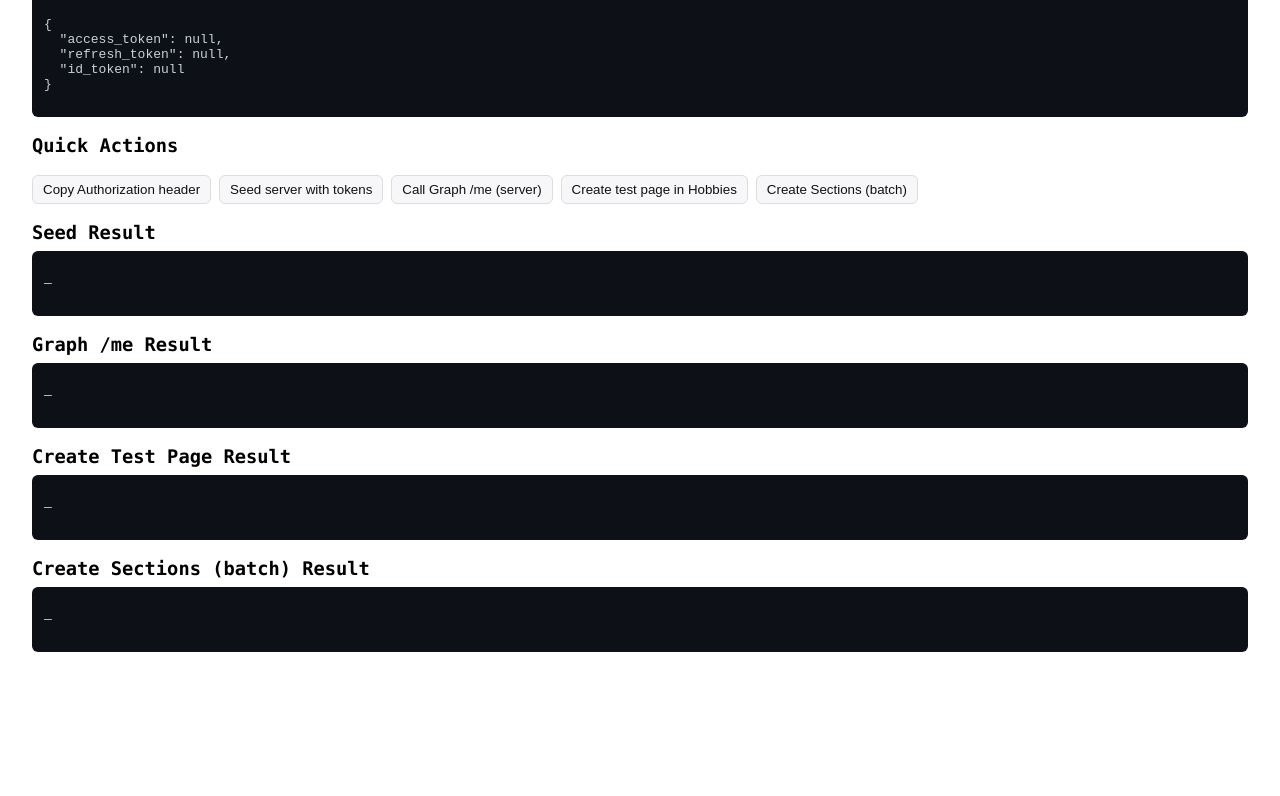
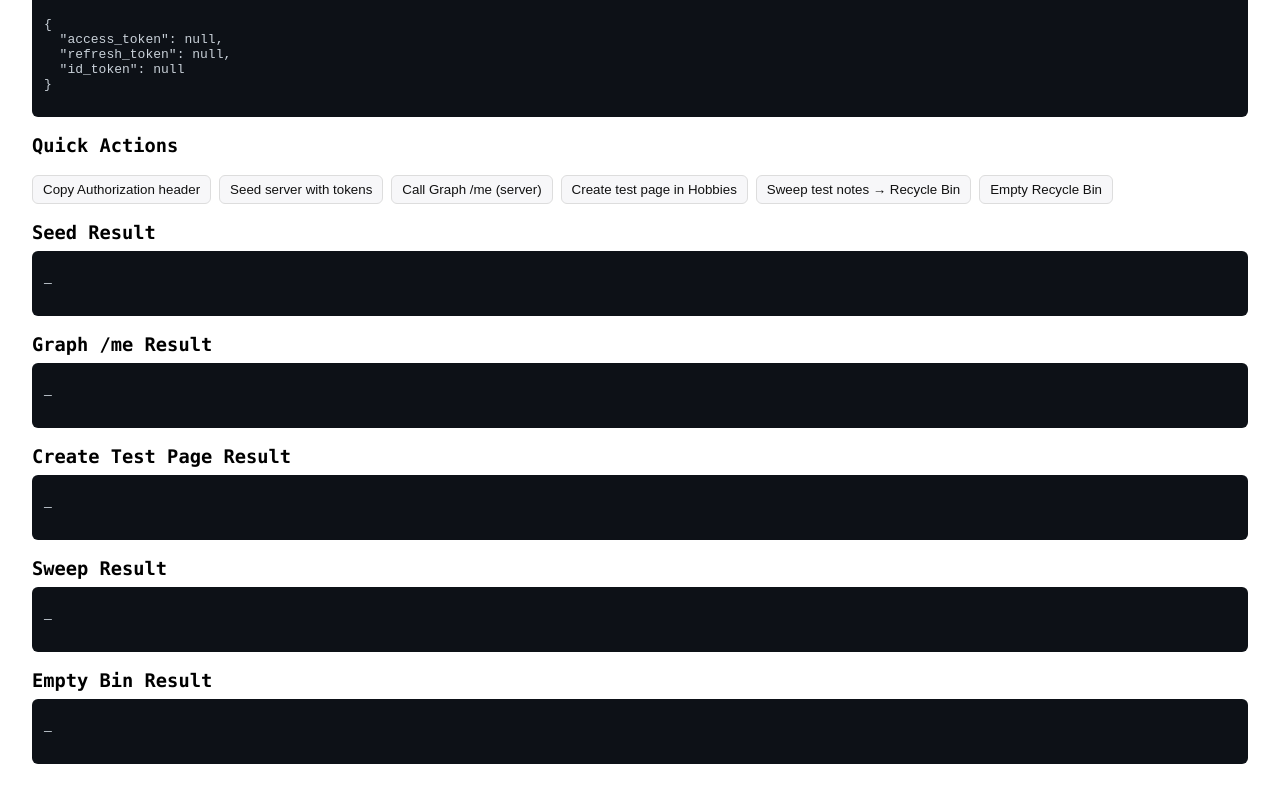
Before and after one commit to tchaudhry907/alice-onenote-router, a Next.js app: page /debug/diagnostics in a window 1280 px wide. Shown: the part 277-1073 px from the top of the page. Before the commit the page ends 961 px from the top, so only its background shows below. Built offline with nearby package versions, Linux system fonts and the light colour scheme.

Commit message:
Refactor diagnostics.js to add sweep and empty functions

```diff
--- a/pages/debug/diagnostics.js
+++ b/pages/debug/diagnostics.js
@@ -7,7 +7,8 @@ export default function Diagnostics() {
   const [seedResult, setSeedResult] = useState(null);
   const [meResult, setMeResult] = useState(null);
   const [createResult, setCreateResult] = useState(null);
-  const [batchResult, setBatchResult] = useState(null);
+  const [sweepResult, setSweepResult] = useState(null);
+  const [emptyResult, setEmptyResult] = useState(null);
 
   const baseUrl = useMemo(() => {
     if (typeof window === "undefined") return "";
@@ -31,6 +32,7 @@ export default function Diagnostics() {
       setStatus("Failed to load tokens");
     }
   }
+
   useEffect(() => { reloadTokens(); }, [baseUrl, wantFull]);
 
   async function copyAuthHeader() {
@@ -42,28 +44,26 @@ export default function Diagnostics() {
 
   async function seedServerWithTokens() {
     if (!tokens?.access_token || !tokens?.refresh_token || !tokens?.id_token) {
-      alert("Need access_token, refresh_token, and id_token. Click “Refresh Tokens”, then Reload Tokens.");
+      alert("Need access_token, refresh_token, and id_token. Click 'Refresh Tokens' then 'Reload Tokens' first.");
       return;
     }
     const r = await fetch("/api/debug/tokens/import", {
       method: "POST",
       headers: { "Content-Type": "application/json" },
+      credentials: "include",
       body: JSON.stringify({
         access_token: tokens.access_token,
         refresh_token: tokens.refresh_token,
         id_token: tokens.id_token,
       }),
-      credentials: "include",
     });
-    const j = await r.json();
-    setSeedResult(j);
+    setSeedResult(await r.json());
     await reloadTokens();
   }
 
   async function callGraphMe() {
     const r = await fetch("/api/graph/me", { credentials: "include" });
-    const j = await r.json();
-    setMeResult(j);
+    setMeResult(await r.json());
   }
 
   async function createTestPage() {
@@ -79,23 +79,34 @@ export default function Diagnostics() {
         html: "<p>Created via Diagnostics button ✅</p>",
       }),
     });
-    const j = await r.json();
-    setCreateResult(j);
+    setCreateResult(await r.json());
   }
 
-  async function batchCreateSections() {
-    setBatchResult({ loading: true });
-    const r = await fetch("/api/graph/sections-create-batch", {
+  async function sweepToBin() {
+    setSweepResult({ loading: true });
+    const r = await fetch("/api/onenote/sweep-to-bin", {
       method: "POST",
       headers: { "Content-Type": "application/json" },
       credentials: "include",
       body: JSON.stringify({
         notebookName: "AliceChatGPT",
-        sectionNames: ["Hobbies", "Travel", "Taxes"],
-      }),
+        titlePrefixes: ["[DIAG]", "[WORKOUT]", "[HOBBY]", "[INBOX] quick note", "[STEPS]"],
+        recycleSectionName: "🗑 Recycle Bin"
+      })
     });
-    const j = await r.json();
-    setBatchResult(j);
+    setSweepResult(await r.json());
+  }
+
+  async function emptyBin() {
+    if (!confirm("Permanently delete everything in 🗑 Recycle Bin? This cannot be undone.")) return;
+    setEmptyResult({ loading: true });
+    const r = await fetch("/api/onenote/empty-bin", {
+      method: "POST",
+      headers: { "Content-Type": "application/json" },
+      credentials: "include",
+      body: JSON.stringify({ notebookName: "AliceChatGPT", recycleSectionName: "🗑 Recycle Bin" })
+    });
+    setEmptyResult(await r.json());
   }
 
   return (
@@ -126,23 +137,24 @@ export default function Diagnostics() {
         <button className="btn" onClick={seedServerWithTokens}>Seed server with tokens</button>
         <button className="btn" onClick={callGraphMe}>Call Graph /me (server)</button>
         <button className="btn" onClick={createTestPage}>Create test page in Hobbies</button>
-        <button className="btn" onClick={batchCreateSections}>Create Sections (batch)</button>
+        <button className="btn" onClick={sweepToBin}>Sweep test notes → Recycle Bin</button>
+        <button className="btn" onClick={emptyBin}>Empty Recycle Bin</button>
       </div>
 
       <Section title="Seed Result">
         <pre>{seedResult ? JSON.stringify(seedResult, null, 2) : "—"}</pre>
       </Section>
-
       <Section title="Graph /me Result">
         <pre>{meResult ? JSON.stringify(meResult, null, 2) : "—"}</pre>
       </Section>
-
       <Section title="Create Test Page Result">
         <pre>{createResult ? JSON.stringify(createResult, null, 2) : "—"}</pre>
       </Section>
-
-      <Section title="Create Sections (batch) Result">
-        <pre>{batchResult ? JSON.stringify(batchResult, null, 2) : "—"}</pre>
+      <Section title="Sweep Result">
+        <pre>{sweepResult ? JSON.stringify(sweepResult, null, 2) : "—"}</pre>
+      </Section>
+      <Section title="Empty Bin Result">
+        <pre>{emptyResult ? JSON.stringify(emptyResult, null, 2) : "—"}</pre>
       </Section>
 
       <style jsx>{`
```
